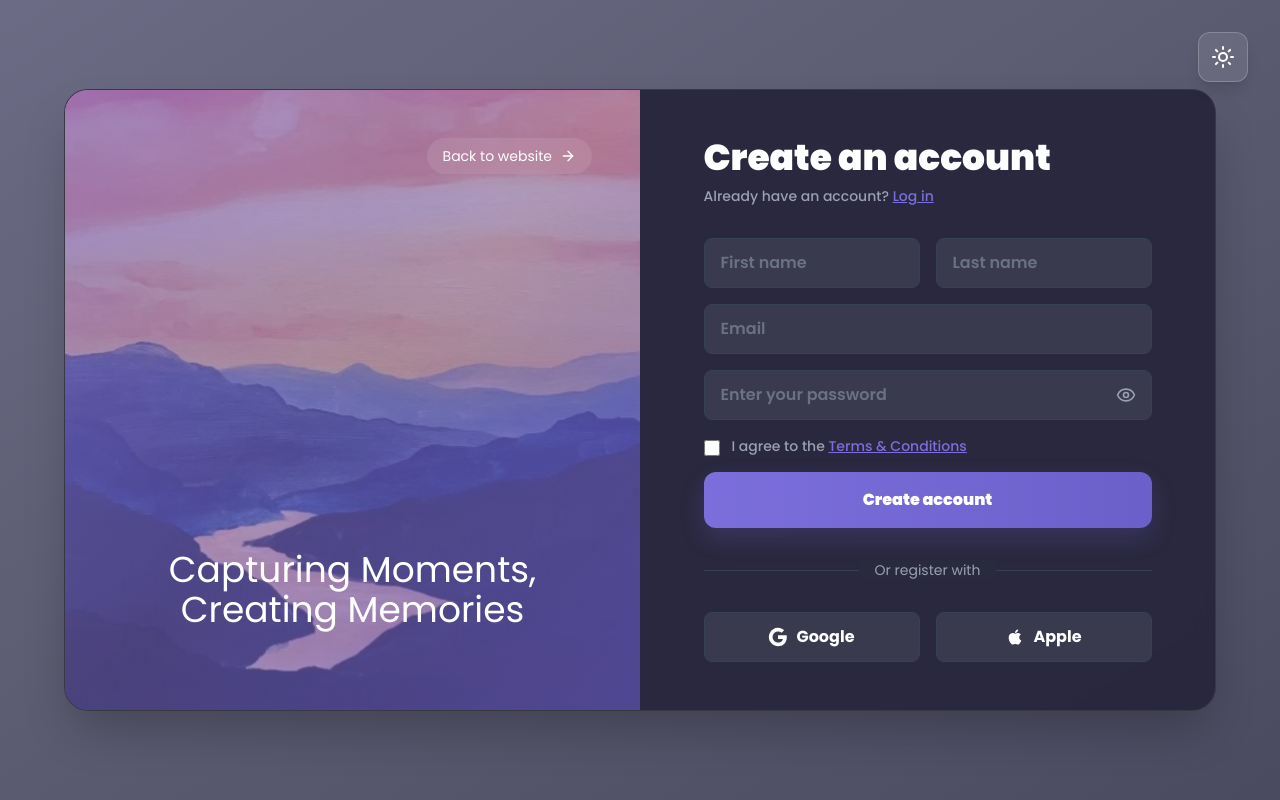
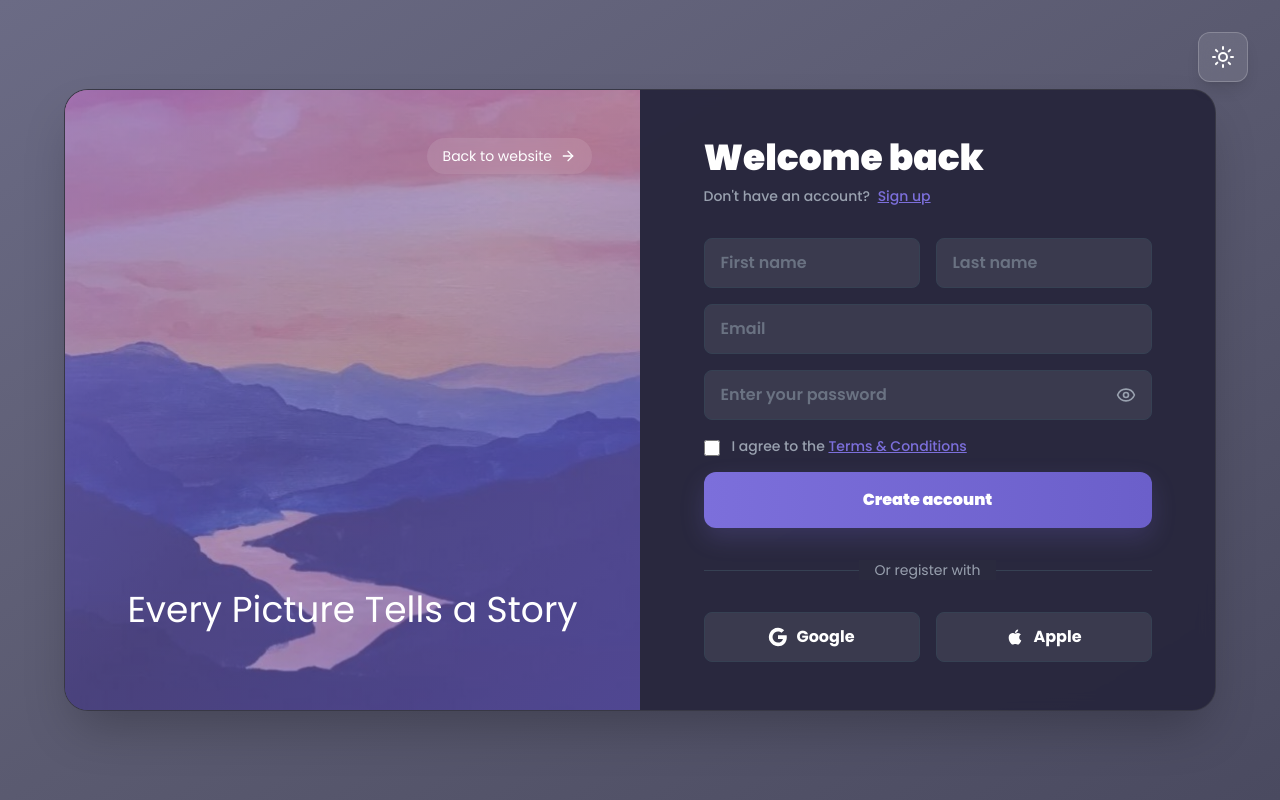
Before and after one commit to UzairAtiq/Login-Page-1, a React (Vite) app: page / in a window 1280 px wide. Built offline with nearby package versions, Linux system fonts and the light colour scheme.

Commit message:
Step 1: Add isLogin state and dynamic form header for dummy login page

```diff
--- a/src/components/LoginPage.jsx
+++ b/src/components/LoginPage.jsx
@@ -22,7 +22,8 @@ const LoginPage = () => {
   const [isLoading, setIsLoading] = useState(false);
   const [showPassword, setShowPassword] = useState(false);
   const [agreeToTerms, setAgreeToTerms] = useState(false);
-  const [currentSlide, setCurrentSlide] = useState(2);
+  const [isLogin, setIsLogin] = useState(true);
+  const [currentSlide, setCurrentSlide] = useState(0);
 
   // Validation functions
   const validateEmail = (email) => {
@@ -174,17 +175,21 @@ const LoginPage = () => {
               {/* Header */}
               <div className="mb-8">
                 <h1 className={`${currentTheme.textPrimary} text-3xl md:text-4xl font-black mb-2`}>
-                  Create an account
+                  {isLogin ? 'Welcome back' : 'Create an account'}
                 </h1>
                 <p className={`${currentTheme.textSecondary} text-sm font-medium`}>
-                  Already have an account?{' '}
-                  <a
-                    href="#"
-                    className="text-primary hover:text-primary-light transition-colors underline"
+                  {isLogin ? "Don't have an account? " : "Already have an account? "}
+                  <button
+                    type="button"
+                    onClick={() => {
+                      setIsLogin(!isLogin);
+                      setErrors({});
+                    }}
+                    className="text-primary hover:text-primary-light transition-colors underline ml-1"
                     style={{ color: currentTheme.accent }}
                   >
-                    Log in
-                  </a>
+                    {isLogin ? 'Sign up' : 'Log in'}
+                  </button>
                 </p>
               </div>
 
```
